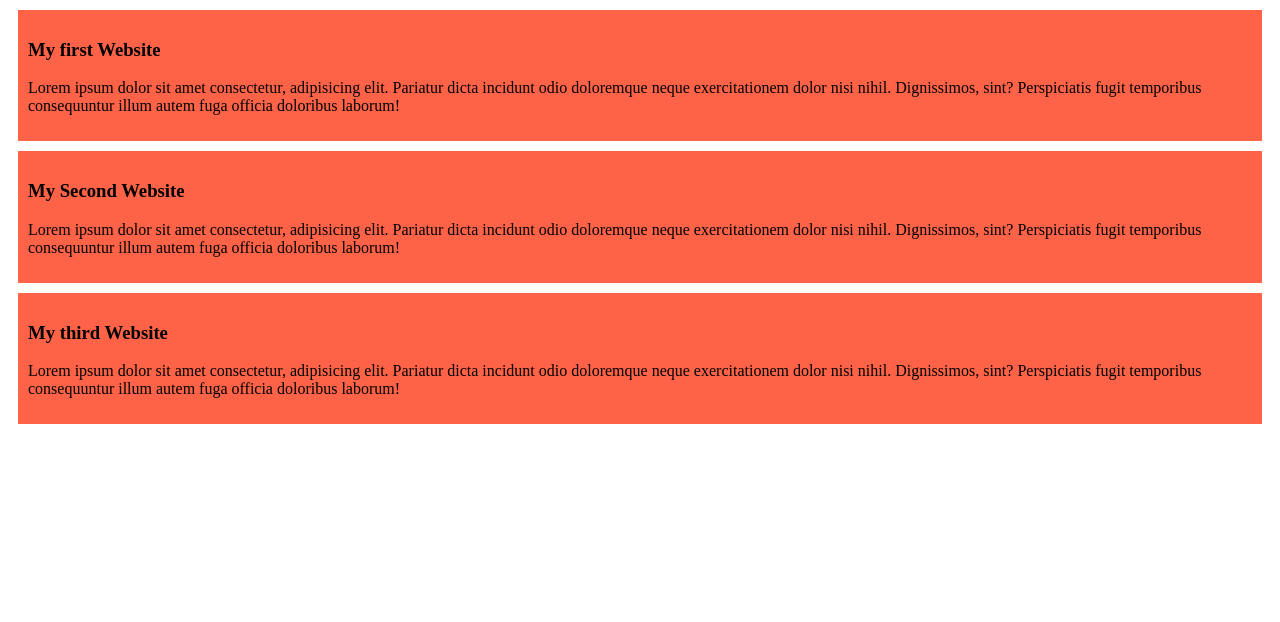
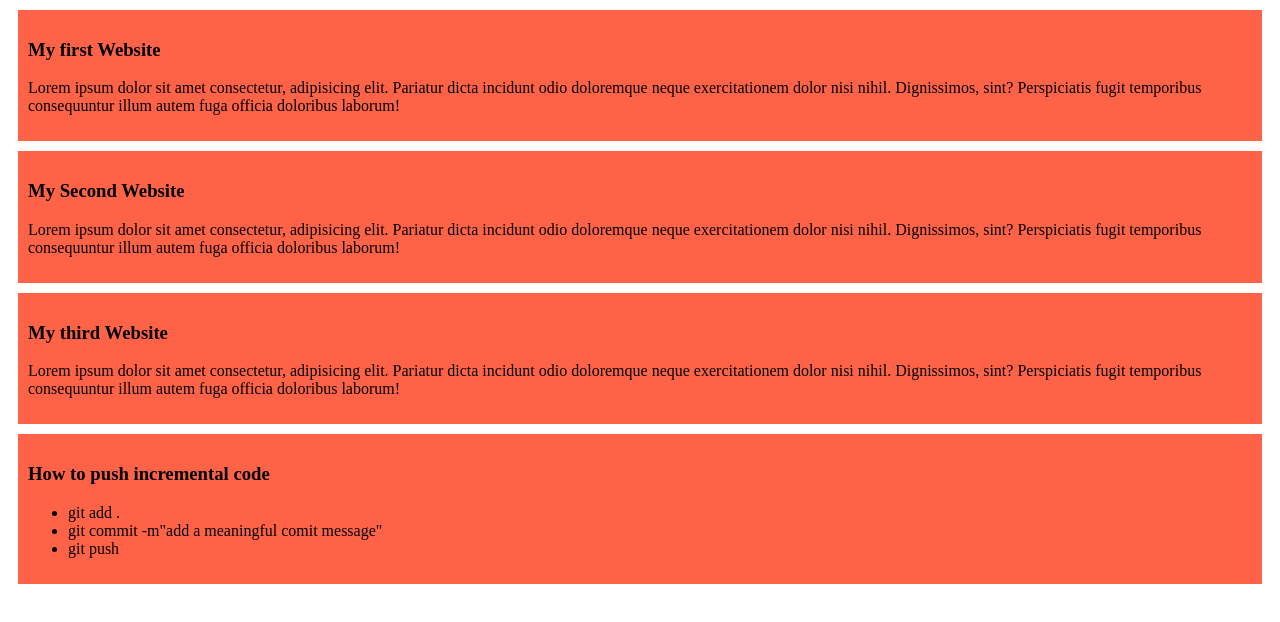
Before and after one commit to Utsojet/my-simple-website, a plain HTML site: page index.html in a window 1280 px wide. Drawn offline with Linux system fonts and the light colour scheme.

Commit message:
added a list to push code

```diff
--- a/index.html
+++ b/index.html
@@ -19,5 +19,13 @@
         <h3>My third Website</h3>
         <p>Lorem ipsum dolor sit amet consectetur, adipisicing elit. Pariatur dicta incidunt odio doloremque neque exercitationem dolor nisi nihil. Dignissimos, sint? Perspiciatis fugit temporibus consequuntur illum autem fuga officia doloribus laborum!</p>
     </div>
+    <div>
+        <h3>How to push incremental code</h3>
+        <ul>
+            <li>git add .</li>
+            <li>git commit -m"add a meaningful comit message"</li>
+            <li>git push</li>
+        </ul>
+    </div>
 </body>
 </html>
```
